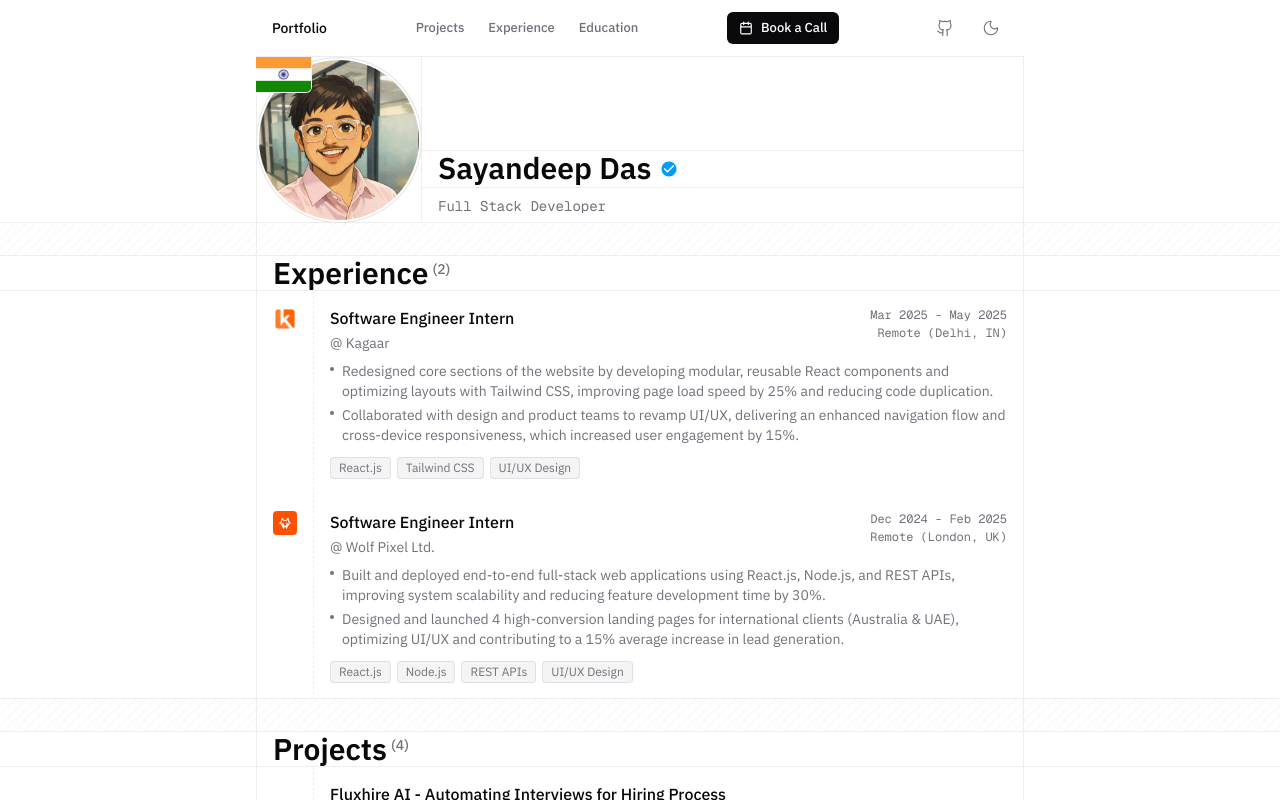
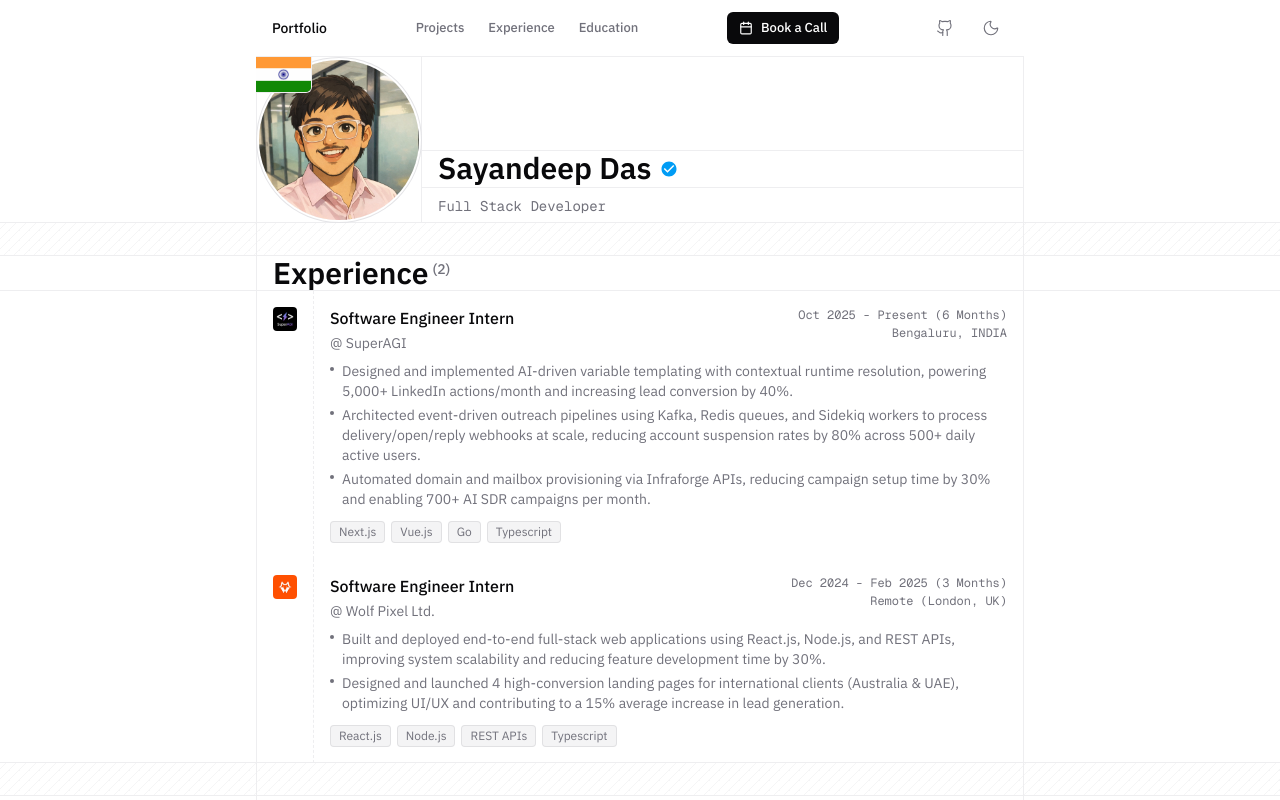
Before and after one commit to sayandeepdas02/Portfolio, a Next.js app: page / in a window 1280 px wide. Shown: the top 800 px of the page. Built offline with nearby package versions, Linux system fonts and the light colour scheme.

Commit message:
updated few changes

```diff
--- a/data/experience.ts
+++ b/data/experience.ts
@@ -11,26 +11,27 @@
 export const experiences: Experience[] = [
     {
         role: "Software Engineer Intern",
-        company: "Kagaar",
-        period: "Mar 2025 - May 2025",
-        location: "Remote (Delhi, IN)",
+        company: "SuperAGI",
+        period: "Oct 2025 - Present (6 Months)",
+        location: "Bengaluru, INDIA",
         description: [
-            "Redesigned core sections of the website by developing modular, reusable React components and optimizing layouts with Tailwind CSS, improving page load speed by 25% and reducing code duplication.",
-            "Collaborated with design and product teams to revamp UI/UX, delivering an enhanced navigation flow and cross-device responsiveness, which increased user engagement by 15%."
+            "Designed and implemented AI-driven variable templating with contextual runtime resolution, powering 5,000+ LinkedIn actions/month and increasing lead conversion by 40%.",
+            "Architected event-driven outreach pipelines using Kafka, Redis queues, and Sidekiq workers to process delivery/open/reply webhooks at scale, reducing account suspension rates by 80% across 500+ daily active users.",
+            "Automated domain and mailbox provisioning via Infraforge APIs, reducing campaign setup time by 30% and enabling 700+ AI SDR campaigns per month."
         ],
-        techStack: ["React.js", "Tailwind CSS", "UI/UX Design"],
-        logo: "/logos/kagaar.jpg"
+        techStack: ["Next.js", "Vue.js", "Go", "Typescript"],
+        logo: "/logos/superagi.png"
     },
     {
         role: "Software Engineer Intern",
         company: "Wolf Pixel Ltd.",
-        period: "Dec 2024 - Feb 2025",
+        period: "Dec 2024 - Feb 2025 (3 Months)",
         location: "Remote (London, UK)",
         description: [
             "Built and deployed end-to-end full-stack web applications using React.js, Node.js, and REST APIs, improving system scalability and reducing feature development time by 30%.",
             "Designed and launched 4 high-conversion landing pages for international clients (Australia & UAE), optimizing UI/UX and contributing to a 15% average increase in lead generation."
         ],
-        techStack: ["React.js", "Node.js", "REST APIs", "UI/UX Design"],
+        techStack: ["React.js", "Node.js", "REST APIs", "Typescript"],
         logo: "/logos/wolf-pixel.jpg"
     },
 ];
```
Also changed, not shown: package.json (line endings or trailing spaces), public/logos/superagi.png (added), 1 other file (tests, documents, lock files or other folders).
